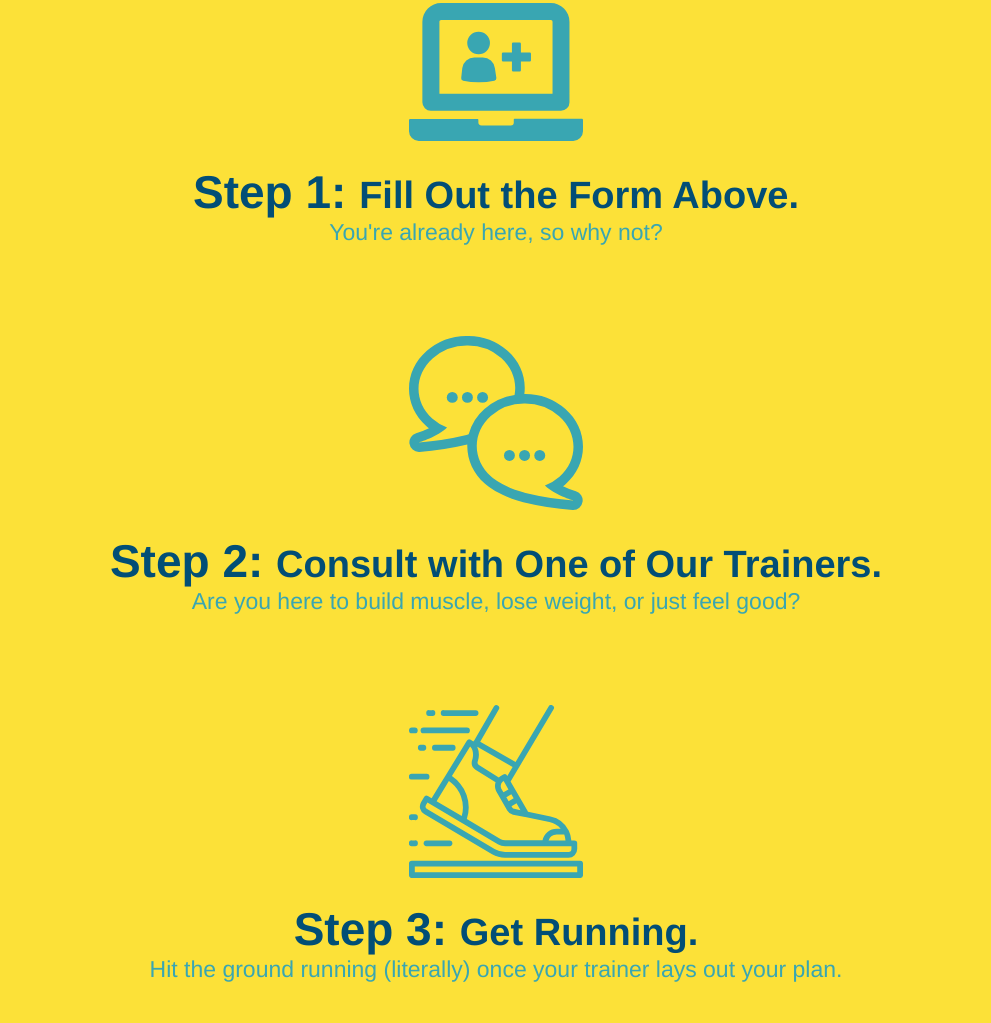
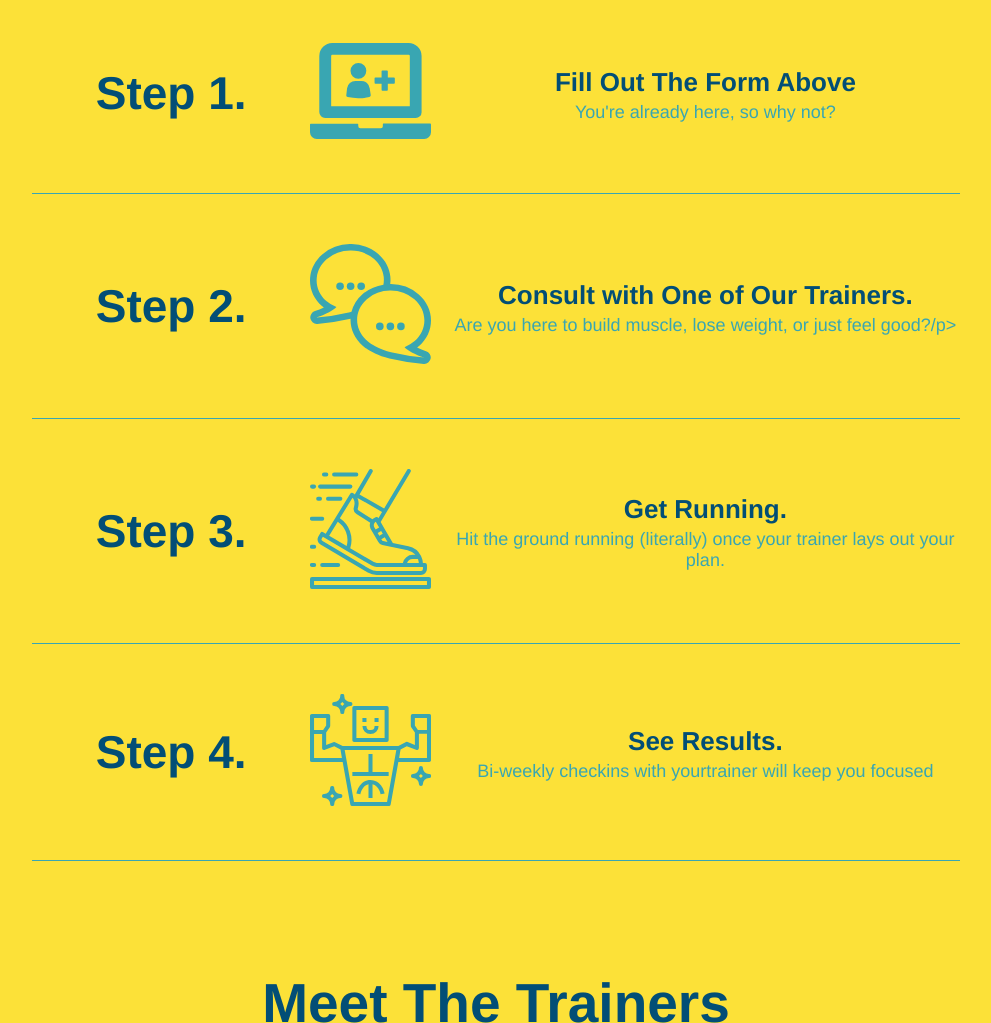
Before and after one commit to Irina-Golubitsky/run-buddy, a plain HTML site: page index.html in a window 1280 px wide. Shown: the part 1249-2272 px from the top of the page, without its empty margins (144-1135 px from the left). Drawn offline with Linux system fonts and the light colour scheme.

Commit message:
add flexbox tothe steps

```diff
--- a/assets/css/style.css
+++ b/assets/css/style.css
@@ -139,28 +139,44 @@ section {
   background: #fce138;
 }
 
-.steps div {
-  margin-bottom: 80px;
+
+.step h3 {
+  color: #024e76;
+  font-size: 46px;
+  flex: 1 30%;
 }
 
-.steps img {
-  width: 15%;
-  margin: 10px 0;
+.step-text p {
+  color: #39a6b2;
+  font-size: 18px;
 }
-
-.steps h3 {
+.step-text h4 {
+  font-size: 26px;
+  line-height: 1.5;
   color: #024e76;
-  font-size: 46px;
-  margin-top: 10px;
 }
-
-.steps p {
-  color: #39a6b2;
-  font-size: 23px;
+.step {
+  margin: 50px auto;
+  padding-bottom: 50px;
+  width: 80%;
+  border-bottom: 1px solid #39a6b2;
+  display: flex;
+  flex-wrap: wrap;
+  align-items: center;
+  justify-content: space-between;
 }
-
-.steps span {
-  font-size: 38px;
+.step-info {
+  flex: 2 70%;
+  display: flex;
+  flex-wrap: wrap;
+  align-items: center;
+}
+.step-img {
+  flex: 1 12%;
+  margin-right: 20px;
+}
+.step-text {
+  flex: 12;
 }
 
 .section-title {
--- a/index.html
+++ b/index.html
@@ -89,30 +89,57 @@
   <section id="what-you-do" class="steps">
     <h2 class="section-title secondary-border">What You Do</h2>
 
-    <div>
-      <img src="./assets/images/step-1.svg" alt="" />
-      <h3>Step 1: <span>Fill Out the Form Above.</span></h3>
-      <p>You're already here, so why not?</p>
+    <div class="step">
+      <h3>Step 1.</h3>
+      <div class="step-info">
+        <div class="step-img">
+          <img src="./assets/images/step-1.svg" alt="" />
+        </div>
+        <div class="step-text">
+          <h4>Fill Out The Form Above</h4>
+          <p>You're already here, so why not?</p>
+        </div>
+      </div>
     </div>
 
-    <div>
-      <img src="./assets/images/step-2.svg" alt="" />
-      <h3>Step 2: <span>Consult with One of Our Trainers.</span></h3>
-      <p>Are you here to build muscle, lose weight, or just feel good?</p>
+
+    <div class="step">
+      <h3>Step 2.</h3>
+      <div class="step-info">
+        <div class="step-img">
+          <img src="./assets/images/step-2.svg" alt="" />
+        </div>
+        <div class="step-text">
+          <h4>Consult with One of Our Trainers.</h4>
+          <p>Are you here to build muscle, lose weight, or just feel good?/p>
+        </div>
+      </div>
     </div>
 
-    <div>
-      <img src="./assets/images/step-3.svg" alt="" />
-      <h3>Step 3: <span>Get Running.</span></h3>
-      <p>Hit the ground running (literally) once your trainer lays out your plan.</p>
+    <div class="step">
+      <h3>Step 3.</h3>
+      <div class="step-info">
+        <div class="step-img">
+          <img src="./assets/images/step-3.svg" alt="" />
+        </div>
+        <div class="step-text">
+          <h4>Get Running.</h4>
+          <p>Hit the ground running (literally) once your trainer lays out your plan.</p>
+        </div>
+      </div>
     </div>
-
-    <div>
-      <img src="./assets/images/step-4.svg" alt="" />
-      <h3>Step 4: <span>See Results.</span></h3>
-      <p>Bi-weekly checkins with your trainer will keep you focused</p>
+    <div class="step">
+      <h3>Step 4.</h3>
+      <div class="step-info">
+        <div class="step-img">
+          <img src="./assets/images/step-4.svg" alt="" />
+        </div>
+        <div class="step-text">
+          <h4>See Results.</h4>
+          <p>Bi-weekly checkins with yourtrainer will keep you focused</p>
+        </div>
+      </div>
     </div>
-  </section>
 
   <!-- "meet the trainers" section -->
   <section id="your-trainers" class="trainers">
```
